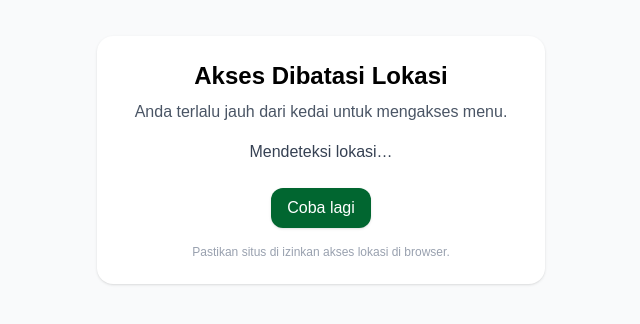
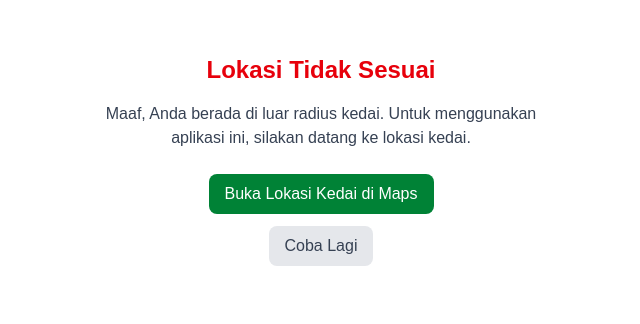
Before and after one commit to izal14551/nyopiskuy, a Next.js app: page /location-required in a window 1280 px wide. Shown: the part 240-564 px from the top of the page, without its empty margins (319-959 px from the left). Built offline with nearby package versions, Linux system fonts and the light colour scheme; no server answers.

Commit message:
Update page.jsx

```diff
--- a/app/location-required/page.jsx
+++ b/app/location-required/page.jsx
@@ -1,120 +1,53 @@
+// app/location-required/page.jsx
 "use client";
 
 import { useEffect, useState } from "react";
 
-const MAX_DISTANCE_KM = 0.2;
-
-function haversineKm(lat1, lon1, lat2, lon2) {
-  const R = 6371;
-  const dLat = (lat2 - lat1) * (Math.PI / 180);
-  const dLon = (lon2 - lon1) * (Math.PI / 180);
-  const a =
-    Math.sin(dLat / 2) * Math.sin(dLat / 2) +
-    Math.cos(lat1 * (Math.PI / 180)) *
-      Math.cos(lat2 * (Math.PI / 180)) *
-      Math.sin(dLon / 2) *
-      Math.sin(dLon / 2);
-  const c = 2 * Math.atan2(Math.sqrt(a), Math.sqrt(1 - a));
-  return R * c;
-}
-
-export default function LocationRequiredPage() {
+export default function LocationRequired() {
   const [kedaiLat, setKedaiLat] = useState(null);
   const [kedaiLng, setKedaiLng] = useState(null);
-  const [loading, setLoading] = useState(true);
 
-  const [distanceKm, setDistanceKm] = useState(null);
-  const [accuracy, setAccuracy] = useState(null);
-  const [error, setError] = useState("");
-
-  async function checkDistance() {
-    setLoading(true);
-    setError("");
+  // Ambil koordinat kedai dari API config (runtime, no-store)
+  useEffect(() => {
+    (async () => {
       try {
-      if (!navigator.geolocation) {
-        throw new Error("Peramban tidak mendukung Geolocation.");
+        const res = await fetch("/api/config", { cache: "no-store" });
+        const { lat, lng } = await res.json();
+        setKedaiLat(lat);
+        setKedaiLng(lng);
+      } catch (err) {
+        console.error("Gagal ambil koordinat kedai:", err);
       }
-      await new Promise((resolve, reject) => {
-        navigator.geolocation.getCurrentPosition(
-          (pos) => {
-            const { latitude, longitude, accuracy: acc } = pos.coords || {};
-            const d = haversineKm(latitude, longitude, kedaiLat, kedaiLng);
-            setDistanceKm(d);
-            if (typeof acc === "number") setAccuracy(acc);
-            resolve();
-          },
-          (err) => reject(err),
-          { enableHighAccuracy: true, timeout: 10000 }
-        );
-      });
-    } catch (e) {
-      setError(e?.message || "Gagal mengambil lokasi");
-    } finally {
-      setLoading(false);
-    }
-  }
-
-  useEffect(() => {
-    checkDistance();
+    })();
   }, []);
 
-  const distanceText =
-    typeof distanceKm === "number" ? distanceKm.toFixed(2) : "-";
-
   return (
-    <div className="min-h-screen bg-gray-50 flex items-center justify-center p-6">
-      <div className="w-full max-w-md bg-white rounded-2xl shadow p-6 text-center">
-        <h1 className="text-2xl font-bold mb-2">Akses Dibatasi Lokasi</h1>
-        <p className="text-gray-600 mb-4">
-          Anda terlalu jauh dari kedai untuk mengakses menu.
+    <div className="min-h-screen flex flex-col items-center justify-center bg-white p-6 text-center">
+      <h1 className="text-2xl font-bold text-red-600 mb-4">
+        Lokasi Tidak Sesuai
+      </h1>
+      <p className="text-gray-700 mb-6 max-w-md">
+        Maaf, Anda berada di luar radius kedai. Untuk menggunakan aplikasi ini,
+        silakan datang ke lokasi kedai.
       </p>
 
-        {loading && <p className="text-gray-700">Mendeteksi lokasi…</p>}
-
-        {!loading && error && (
-          <div className="text-red-600">Gagal mendeteksi lokasi. {error}</div>
-        )}
-
-        {!loading && !error && (
-          <div className="space-y-2">
-            <p>
-              Jarak Anda saat ini:{" "}
-              <span className="font-semibold">{distanceText} km</span>
-            </p>
-            <p className="text-sm text-gray-500">
-              Batas akses: {MAX_DISTANCE_KM} kamu dari kedai.
-            </p>
-            {typeof accuracy === "number" && (
-              <p className="text-xs text-gray-400">
-                Perkiraan akurasi: ±{Math.round(accuracy)} m
-              </p>
-            )}
-          </div>
-        )}
-
-        <div className="mt-6 flex gap-2 justify-center">
-          <button
-            onClick={checkDistance}
-            className="px-4 py-2 rounded-xl bg-green-800 text-white shadow hover:opacity-90"
-          >
-            Coba lagi
-          </button>
-          {kedaiLat != null && kedaiLng != null && (
+      {kedaiLat && kedaiLng && (
         <a
           href={`https://www.google.com/maps?q=${kedaiLat},${kedaiLng}`}
           target="_blank"
           rel="noopener noreferrer"
-              className="text-blue-600 underline"
+          className="bg-green-700 hover:bg-green-800 text-white px-4 py-2 rounded-lg mb-3"
         >
-              Buka di Google Maps
+          Buka Lokasi Kedai di Maps
         </a>
       )}
-        </div>
 
-        <div className="mt-4 text-xs text-gray-400">
-          Pastikan situs di izinkan akses lokasi di browser.
-        </div>
-      </div>
+      <button
+        onClick={() => (window.location.href = "/")} // balik ke halaman utama
+        className="bg-gray-200 hover:bg-gray-300 text-gray-700 px-4 py-2 rounded-lg"
+      >
+        Coba Lagi
+      </button>
     </div>
   );
 }
```
Lines whose indentation alone changed are shown as unchanged.
